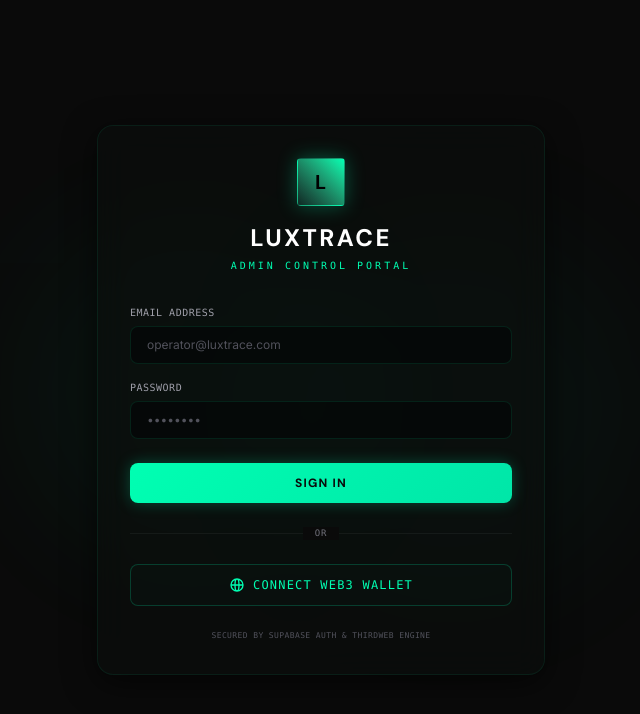
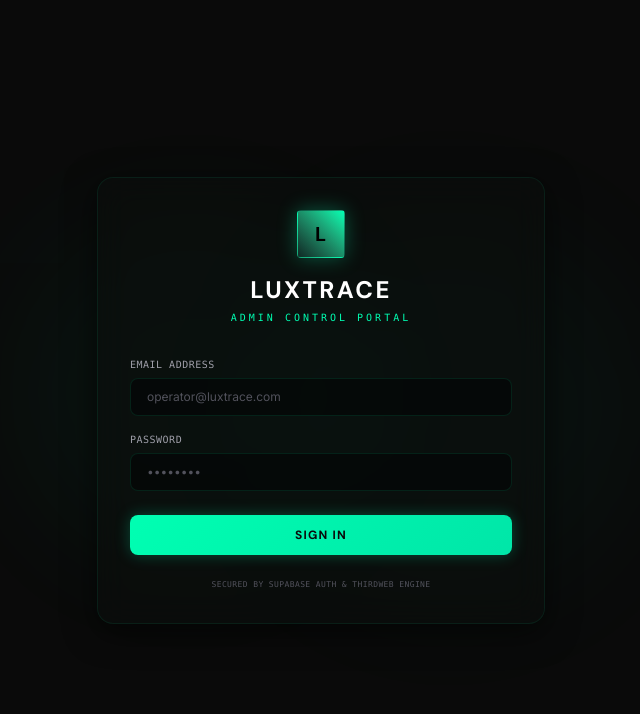
Before and after one commit to artechspirit/luxtrace, a Next.js app in the folder luxtrace-web/: page / in a window 1280 px wide. Shown: the top 714 px of the page, without its empty margins (319-959 px from the left). Built offline with nearby package versions, Linux system fonts and the light colour scheme.

Commit message:
fix(web): remove connect web3 wallet login option from login screen

```diff
--- a/luxtrace-web/app/page.tsx
+++ b/luxtrace-web/app/page.tsx
@@ -8,7 +8,6 @@
   const [email, setEmail] = useState('')
   const [password, setPassword] = useState('')
   const [isLoading, setIsLoading] = useState(false)
-  const [isWalletConnecting, setIsWalletConnecting] = useState(false)
   const [error, setError] = useState('')
 
   const handleLogin = async (e: React.FormEvent) => {
@@ -42,24 +41,6 @@
     } finally {
       setIsLoading(false)
     }
-  }
-
-  const handleConnectWallet = () => {
-    setIsWalletConnecting(true)
-    setError('')
-    // Web3 Wallet simulation for testing or fallback
-    setTimeout(() => {
-      setIsWalletConnecting(false)
-      // Save mockup profile for testing layout
-      localStorage.setItem('luxtrace_token', 'mockup-wallet-session-token')
-      localStorage.setItem('luxtrace_user', JSON.stringify({
-        user_id: 'mock-wallet-operator',
-        email: 'operator@luxtrace.com',
-        role: 'ADMIN',
-        wallet_address: '0x3f6a27318ecacdd8849b40003bc9223e2b289a22'
-      }))
-      router.push('/dashboard')
-    }, 1200)
   }
 
   return (
@@ -112,7 +93,7 @@
           <div className="pt-2">
             <button
               type="submit"
-              disabled={isLoading || isWalletConnecting}
+              disabled={isLoading}
               className="w-full glow-btn py-3 rounded-lg text-xs font-dm font-bold uppercase tracking-widest flex items-center justify-center gap-2 cursor-pointer disabled:opacity-50"
             >
               {isLoading ? (
@@ -130,38 +111,6 @@
           </div>
         </form>
 
-        <div className="relative my-6 flex items-center justify-center">
-          <div className="absolute inset-0 flex items-center">
-            <div className="w-full border-t border-white/5"></div>
-          </div>
-          <span className="relative px-3 bg-[#0A0A0A] text-[9px] text-zinc-500 font-mono uppercase tracking-widest">
-            or
-          </span>
-        </div>
-
-        <button
-          onClick={handleConnectWallet}
-          disabled={isLoading || isWalletConnecting}
-          className="w-full py-3 border border-[#00FFB2]/20 hover:border-[#00FFB2]/40 bg-[#0F2A25]/10 hover:bg-[#0F2A25]/20 rounded-lg text-xs text-[#00FFB2] font-mono uppercase tracking-widest flex items-center justify-center gap-2 transition duration-200 disabled:opacity-50"
-        >
-          {isWalletConnecting ? (
-            <>
-              <svg className="animate-spin h-3.5 w-3.5 text-[#00FFB2]" fill="none" viewBox="0 0 24 24">
-                <circle className="opacity-25" cx="12" cy="12" r="10" stroke="currentColor" strokeWidth="4"></circle>
-                <path className="opacity-75" fill="currentColor" d="M4 12a8 8 0 018-8V0C5.373 0 0 5.373 0 12h4zm2 5.291A7.962 7.962 0 014 12H0c0 3.042 1.135 5.824 3 7.938l3-2.647z"></path>
-              </svg>
-              <span>Generating Identity...</span>
-            </>
-          ) : (
-            <>
-              <svg className="w-4 h-4" fill="none" stroke="currentColor" strokeWidth="2" viewBox="0 0 24 24">
-                <path strokeLinecap="round" strokeLinejoin="round" d="M21 12a9 9 0 01-9 9m9-9a9 9 0 00-9-9m9 9H3m9 9a9 9 0 01-9-9m9 9c1.657 0 3-4.03 3-9s-1.343-9-3-9m0 18c-1.657 0-3-4.03-3-9s1.343-9 3-9m-9 9a9 9 0 019-9" />
-              </svg>
-              <span>Connect Web3 Wallet</span>
-            </>
-          )}
-        </button>
-
         {/* Footer info */}
         <p className="text-[8px] text-zinc-600 font-mono text-center mt-6 uppercase tracking-wider">
           Secured by Supabase Auth & Thirdweb Engine
```
